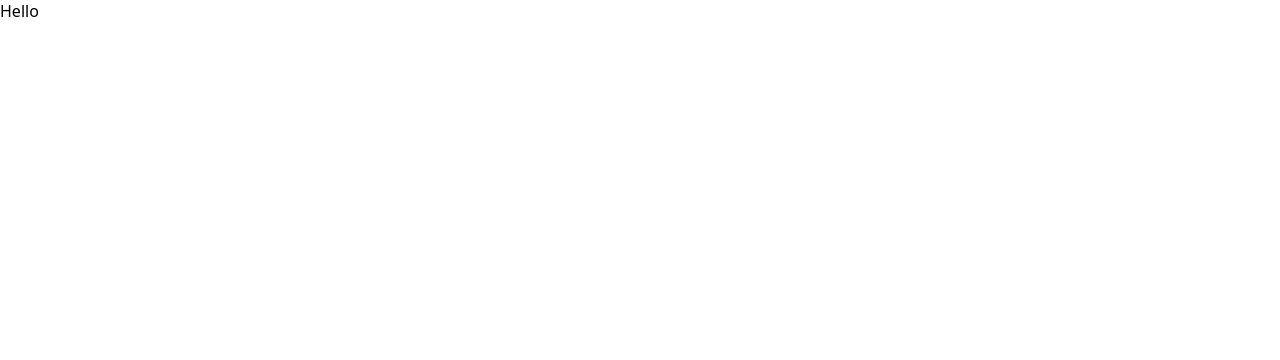
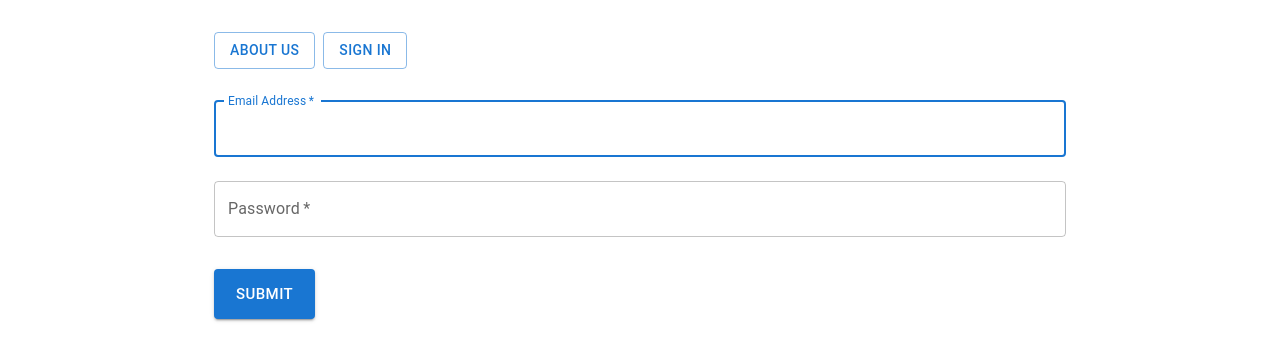
Before and after one commit to MaximTrz/front-end-task, a React (Vite) app: page /login in a window 1280 px wide. Shown: the top 360 px of the page. Built offline with nearby package versions, Linux system fonts and the light colour scheme.

Commit message:
Add basic routing

```diff
--- a/package.json
+++ b/package.json
@@ -17,7 +17,8 @@
     "react": "^19.0.0",
     "react-dom": "^19.0.0",
     "react-redux": "^9.2.0",
-    "react-router": "^7.2.0"
+    "react-router": "^7.2.0",
+    "react-router-dom": "^7.2.0"
   },
   "devDependencies": {
     "@eslint/js": "^9.21.0",
--- a/src/App.tsx
+++ b/src/App.tsx
@@ -1,12 +1,13 @@
 import * as React from 'react';
+import Router from './router';
 import './App.scss';
 
-// function App() {
-//   return <></>;
-// }
-
 const App: React.FC = () => {
-  return <>Hello</>;
+  return (
+    <>
+      <Router />
+    </>
+  );
 };
 
 export default App;
--- /dev/null
+++ b/src/layout/index.tsx
@@ -0,0 +1,35 @@
+import * as React from 'react';
+import { Routes, Route } from 'react-router';
+import { Box, Button } from '@mui/material';
+import { Container, CssBaseline } from '@mui/material';
+
+import Home from '../pages/Home';
+import Profile from '../pages/Profile';
+import Login from '../pages/Login';
+
+const Layout: React.FC = () => {
+  return (
+    <>
+      <CssBaseline />
+      <Container maxWidth="md" sx={{ mt: 4 }}>
+        <div className="layout">
+          <header className="layout__header">
+            <Box sx={{ display: 'flex', gap: 1, mb: 2 }}>
+              <Button variant="outlined">About us</Button>
+              <Button variant="outlined">Sign in</Button>
+            </Box>
+          </header>
+          <main className="layout__main">
+            <Routes>
+              <Route path="/" element={<Home />} />
+              <Route path="/login" element={<Login />} />
+              <Route path="/profile" element={<Profile />} />
+            </Routes>
+          </main>
+        </div>
+      </Container>
+    </>
+  );
+};
+
+export default Layout;
--- /dev/null
+++ b/src/pages/Home/index.tsx
@@ -0,0 +1,14 @@
+import * as React from 'react';
+import { Card } from '@mui/material';
+
+import './style.scss';
+
+const Home: React.FC = () => {
+  return (
+    <>
+      <Card variant="outlined">{'Little story about the company'}</Card>
+    </>
+  );
+};
+
+export default Home;
--- /dev/null
+++ b/src/pages/Login/index.tsx
@@ -0,0 +1,54 @@
+import * as React from 'react';
+import { Box, Button, TextField } from '@mui/material';
+
+const Login: React.FC = () => {
+  return (
+    <>
+      <Box
+        sx={{
+          display: 'flex',
+          flexDirection: 'column',
+          alignItems: 'center',
+          backgroundColor: 'background.paper',
+        }}
+      >
+        <Box component="form" sx={{ width: '100%' }}>
+          <TextField
+            fullWidth
+            margin="normal"
+            label="Email Address"
+            variant="outlined"
+            type="email"
+            autoComplete="email"
+            autoFocus
+            required
+          />
+
+          <TextField
+            fullWidth
+            margin="normal"
+            label="Password"
+            variant="outlined"
+            type={'password'}
+            autoComplete="current-password"
+            required
+          />
+
+          <Box sx={{ mt: 3, mb: 2 }}>
+            <Button
+              variant="contained"
+              size="large"
+              sx={{
+                py: 1.5,
+              }}
+            >
+              Submit
+            </Button>
+          </Box>
+        </Box>
+      </Box>
+    </>
+  );
+};
+
+export default Login;
--- /dev/null
+++ b/src/pages/Profile/index.tsx
@@ -0,0 +1,31 @@
+import React from 'react';
+import { Avatar, Box, Button, Typography } from '@mui/material';
+
+const Profile: React.FC = () => {
+  return (
+    <>
+      <Box display="flex" flexDirection="row" alignItems="center" padding={2}>
+        <Box display="flex" flexDirection="column" alignItems="center" marginRight={4}>
+          <Avatar src="img" sx={{ width: 60, height: 60 }} />{' '}
+        </Box>
+
+        <Box display="flex" flexDirection="column" alignItems="flex-start">
+          <Typography variant="h5" fontWeight="bold" marginBottom={1}>
+            Welcome, Alexey!
+          </Typography>
+          <Button variant="contained" color="primary" sx={{ marginBottom: 2 }}>
+            Update
+          </Button>
+        </Box>
+      </Box>
+
+      <Box display="flex" justifyContent="flex-start" marginTop={2}>
+        <Typography variant="body2" color="text.secondary" textAlign="center">
+          [here is place for concatenated result from long running call]
+        </Typography>
+      </Box>
+    </>
+  );
+};
+
+export default Profile;
--- /dev/null
+++ b/src/router/index.tsx
@@ -0,0 +1,13 @@
+import * as React from 'react';
+import { BrowserRouter } from 'react-router-dom';
+import Layout from '../layout';
+
+const Router: React.FC = () => {
+  return (
+    <BrowserRouter>
+      <Layout />
+    </BrowserRouter>
+  );
+};
+
+export default Router;
```
Also changed, not shown: src/components/ModalWindow/index.tsx (added, +37 -0 lines), src/pages/Home/style.scss (added), src/pages/Login/style.scss (added), src/pages/Profile/style.scss (added), 1 other file (tests, documents, lock files or other folders).
